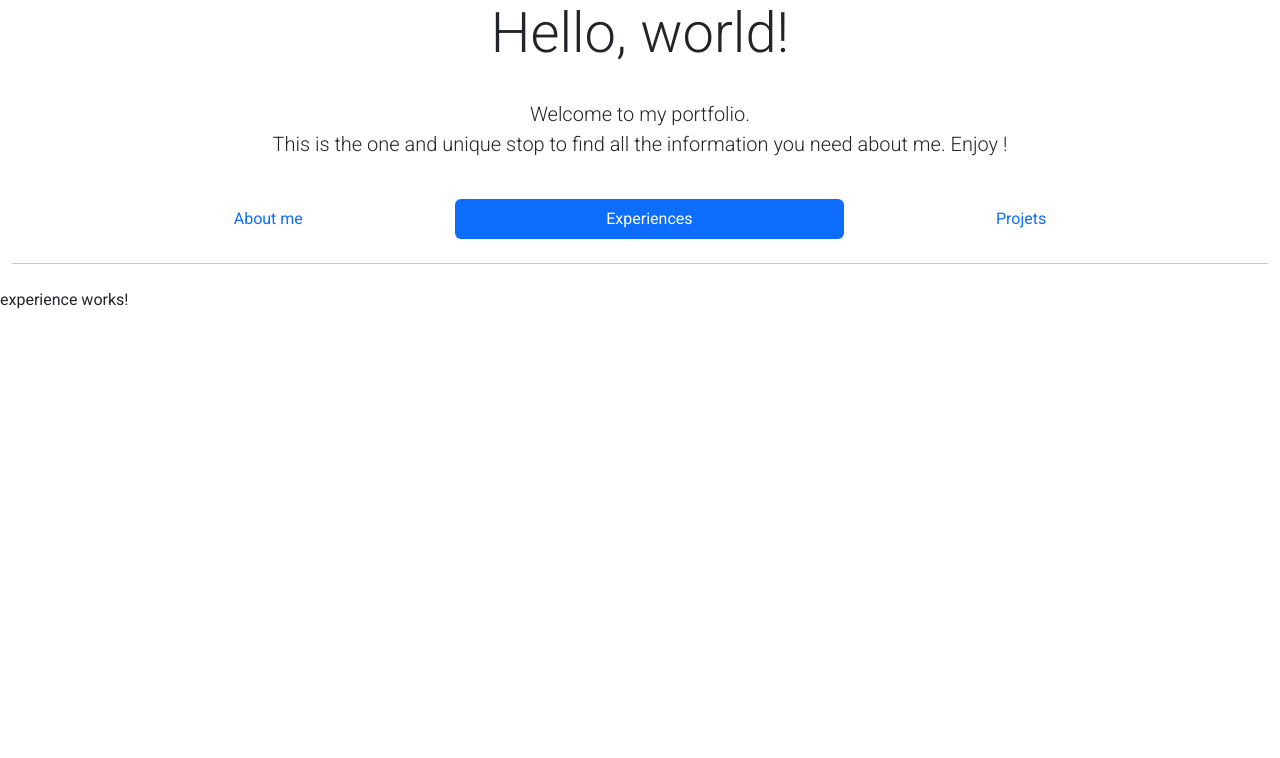
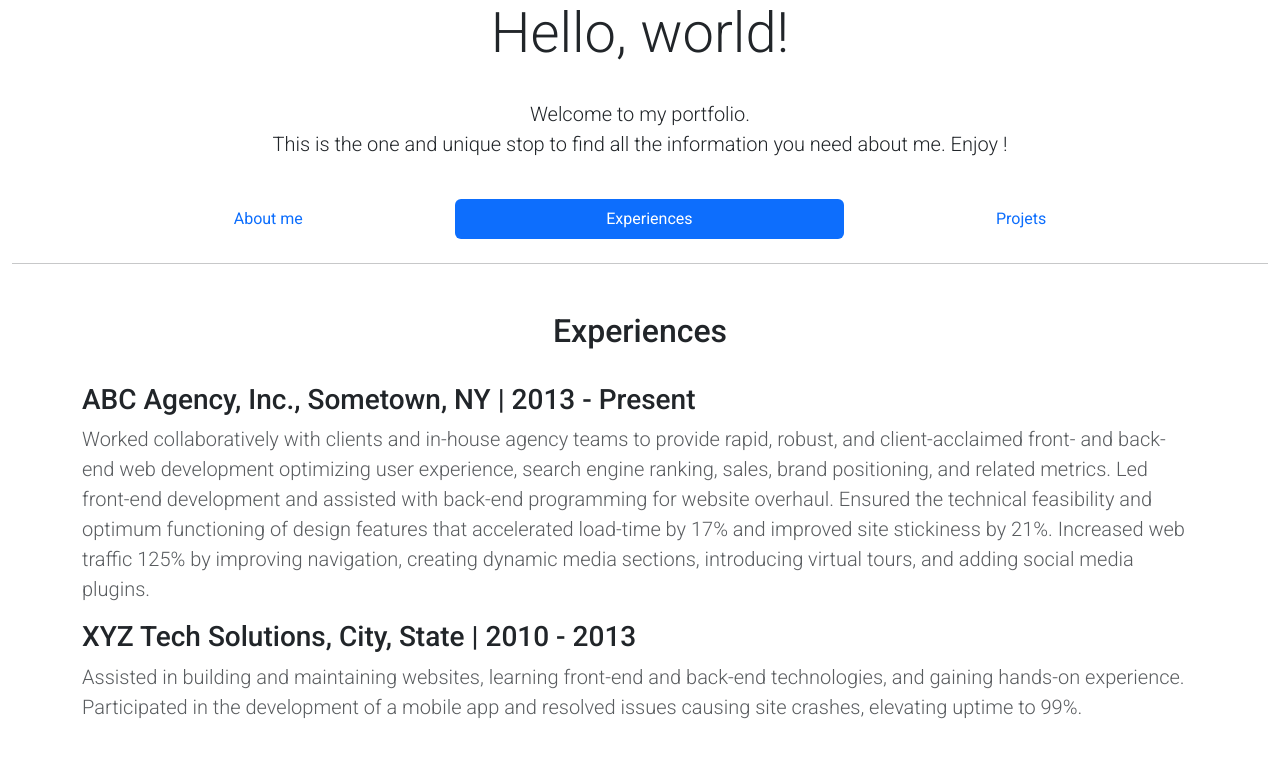
Before and after one commit to Portfolio-Allan-Rolle/angular-only-com-challenges, an Angular app in the folder personal-portfolio/: page /experiences in a window 1280 px wide. Shown: the top 758 px of the page. Built offline with nearby package versions, Linux system fonts and the light colour scheme.

Commit message:
experiences section complete

```diff
--- a/personal-portfolio/src/views/experience/experience.html
+++ b/personal-portfolio/src/views/experience/experience.html
@@ -1 +1,28 @@
-<p>experience works!</p>
+<div class="container py-4">
+  <h2 class="jumbotron-heading text-center">Experiences</h2>
+  <section class="py-4">
+    <div>
+      <h3>ABC Agency, Inc., Sometown, NY | 2013 - Present</h3>
+      <p class="lead text-muted">
+        Worked collaboratively with clients and in-house agency teams to provide
+        rapid, robust, and client-acclaimed front- and back-end web development
+        optimizing user experience, search engine ranking, sales, brand
+        positioning, and related metrics. Led front-end development and assisted
+        with back-end programming for website overhaul. Ensured the technical
+        feasibility and optimum functioning of design features that accelerated
+        load-time by 17% and improved site stickiness by 21%. Increased web
+        traffic 125% by improving navigation, creating dynamic media sections,
+        introducing virtual tours, and adding social media plugins.
+      </p>
+    </div>
+    <div>
+      <h3>XYZ Tech Solutions, City, State | 2010 - 2013</h3>
+      <p class="lead text-muted">
+        Assisted in building and maintaining websites, learning front-end and
+        back-end technologies, and gaining hands-on experience. Participated in
+        the development of a mobile app and resolved issues causing site
+        crashes, elevating uptime to 99%.
+      </p>
+    </div>
+  </section>
+</div>
```
